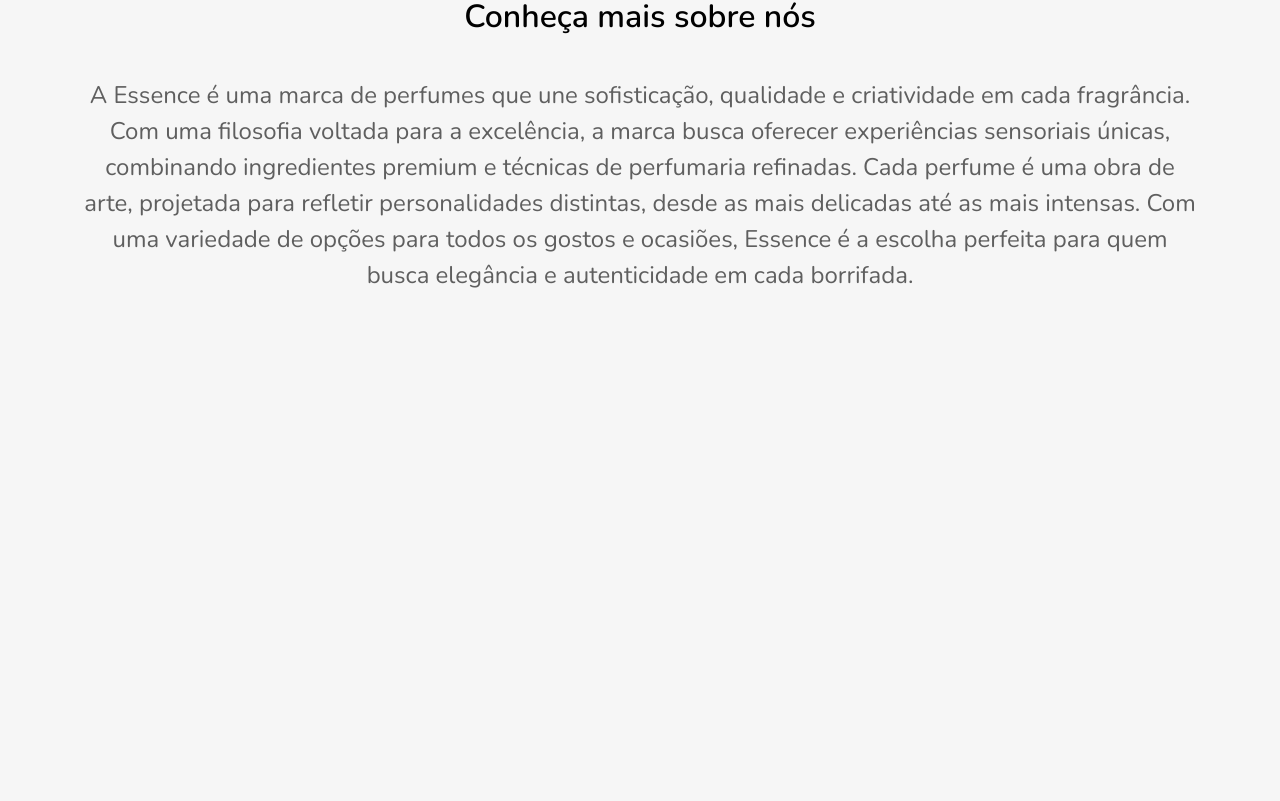
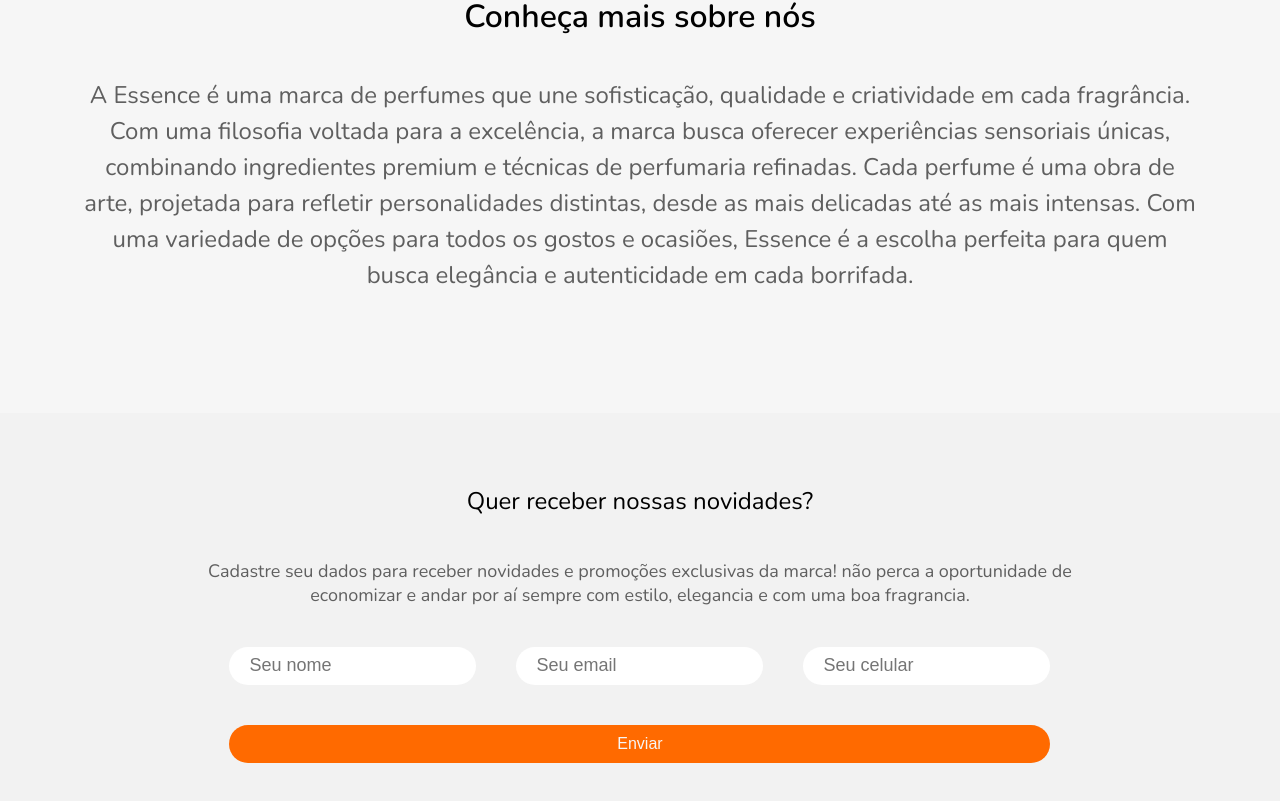
Before and after one commit to paulomonteiro3/essence, a React (Vite) app: page / in a window 1280 px wide. Shown: the part 4347-5148 px from the top of the page. Before the commit the page ends 4760 px from the top, so only its background shows below. Built offline with nearby package versions, Linux system fonts and the light colour scheme.

Commit message:
area de newsletter criada

```diff
--- a/src/App.css
+++ b/src/App.css
@@ -15,6 +15,11 @@
 body {
   margin: 0px;
   background-color: var(--color-p7);
+}
+
+input[type=number]::-webkit-inner-spin-button {
+  -webkit-appearance: none;
+
 }
 
 h1,
--- a/src/App.jsx
+++ b/src/App.jsx
@@ -9,6 +9,7 @@
 import ColecaoInverno from './Componentes/Colecao_Inverno/ColecaoInverno'
 import Categorias from './Componentes/Categorias/Categorias'
 import Sobre from './Componentes/Sobre/Sobre'
+import NewsLetter from './Componentes/NewsLetter/NewsLetter'
 
 
 const App = () => {
@@ -21,6 +22,7 @@
       <ColecaoInverno />
       <Categorias />
       <Sobre />
+      <NewsLetter />
     </div>
   )
 }
--- /dev/null
+++ b/src/Componentes/NewsLetter/NewsLetter.jsx
@@ -0,0 +1,41 @@
+import React from "react";
+import styles from "./NewsLetter.module.css";
+
+const NewsLetter = () => {
+  return (
+    <section className={`${styles.container}`}>
+      <div className={`${styles.newsLetter}`}>
+        <h1 className={`${styles.title} font-1-l`}>
+          Quer receber nossas novidades?
+        </h1>
+        <p className={`${styles.description} font-1-m color-p1`}>
+          Cadastre seu dados para receber novidades e promoções exclusivas da
+          marca! não perca a oportunidade de economizar e andar por aí sempre
+          com estilo, elegancia e com uma boa fragrancia.
+        </p>
+        <form action="">
+          <div className={`${styles.inptBox}`}>
+            <input
+              type="text"
+              placeholder="Seu nome"
+              className={`${styles.inpt}`}
+            />
+            <input
+              type="email"
+              placeholder="Seu email"
+              className={`${styles.inpt}`}
+            />
+            <input
+              type="number"
+              placeholder="Seu celular"
+              className={`${styles.inpt}`}
+            />
+          </div>
+          <button className={`${styles.btn}`}>Enviar</button>
+        </form>
+      </div>
+    </section>
+  );
+};
+
+export default NewsLetter;
--- /dev/null
+++ b/src/Componentes/NewsLetter/NewsLetter.module.css
@@ -0,0 +1,63 @@
+.container {
+  background: var(--color-p6);
+  display: grid;
+  justify-items: center;
+  align-items: center;
+  height: 420px;
+  margin-bottom: 120px;
+}
+
+.newsLetter {
+  display: grid;
+  justify-items: center;
+  text-align: center;
+  gap: 40px;
+  padding: 60px 0px;
+}
+
+.description {
+  max-width: 80ch;
+}
+
+.inptBox {
+  display: flex;
+  gap: 40px;
+
+}
+
+.inpt {
+  display: flex;
+  align-items: center;
+  width: 100%;
+  padding: 10px 20px;
+  border: none;
+  outline: none;
+  border-radius: 20px;
+}
+
+.inpt::placeholder {
+  font-size: 1.125rem;
+}
+
+.btn {
+  display: grid;
+  margin-top: 40px;
+  width: 100%;
+  border: none;
+  background: var(--color-s1);
+  color: var(--color-p7);
+  padding: 10px;
+  border-radius: 20px;
+  cursor: pointer;
+}
+
+.btn:hover {
+  background: #B14A00;
+  transition: .2s;
+}
+
+@media (max-width: 400px) {
+  .inptBox {
+    flex-wrap: wrap;
+  }
+}
--- a/src/Componentes/Sobre/Sobre.module.css
+++ b/src/Componentes/Sobre/Sobre.module.css
@@ -13,3 +13,9 @@
 .sobre p {
   max-width: 100ch;
 }
+
+@media (max-width: 500px) {
+  .sobre {
+    padding: 0px 20px;
+  }
+}
```
